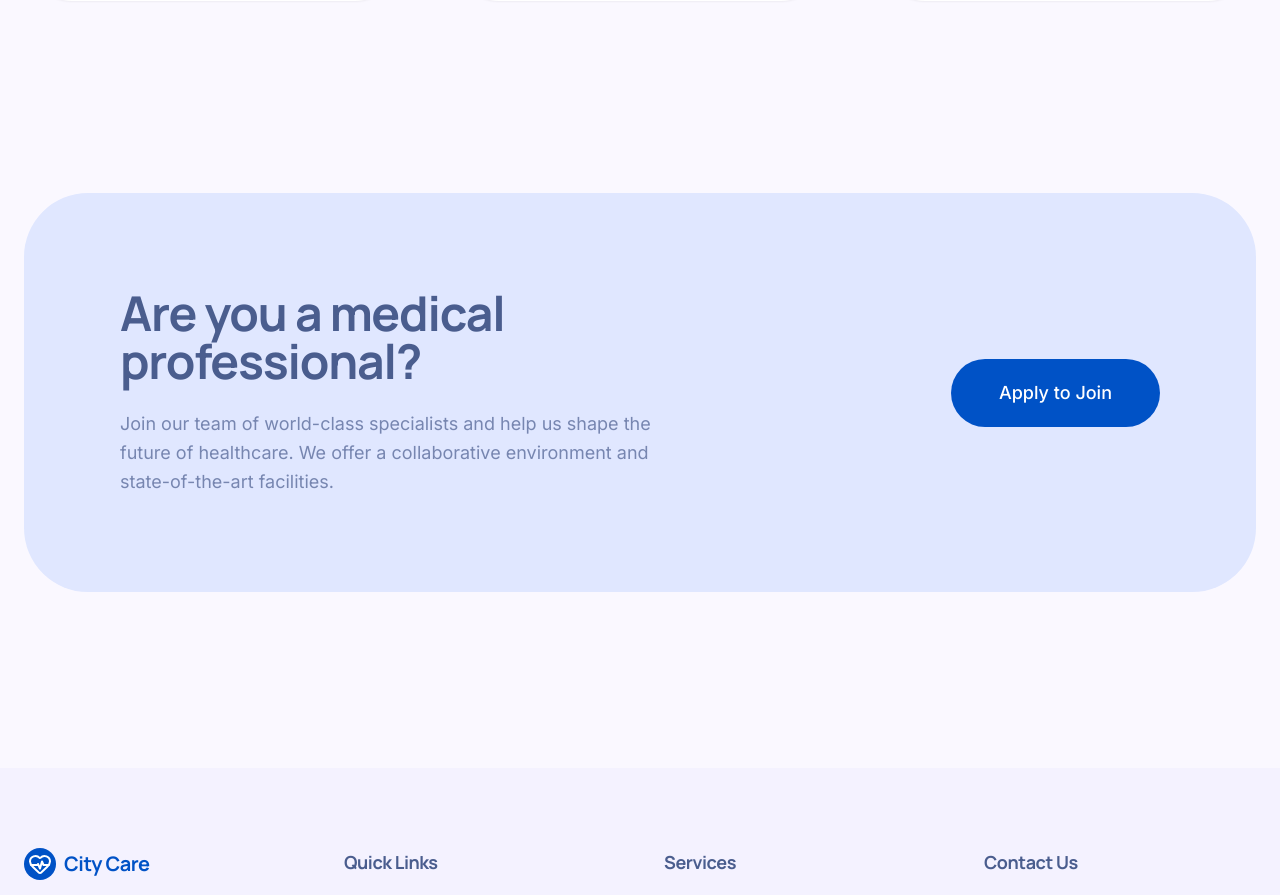
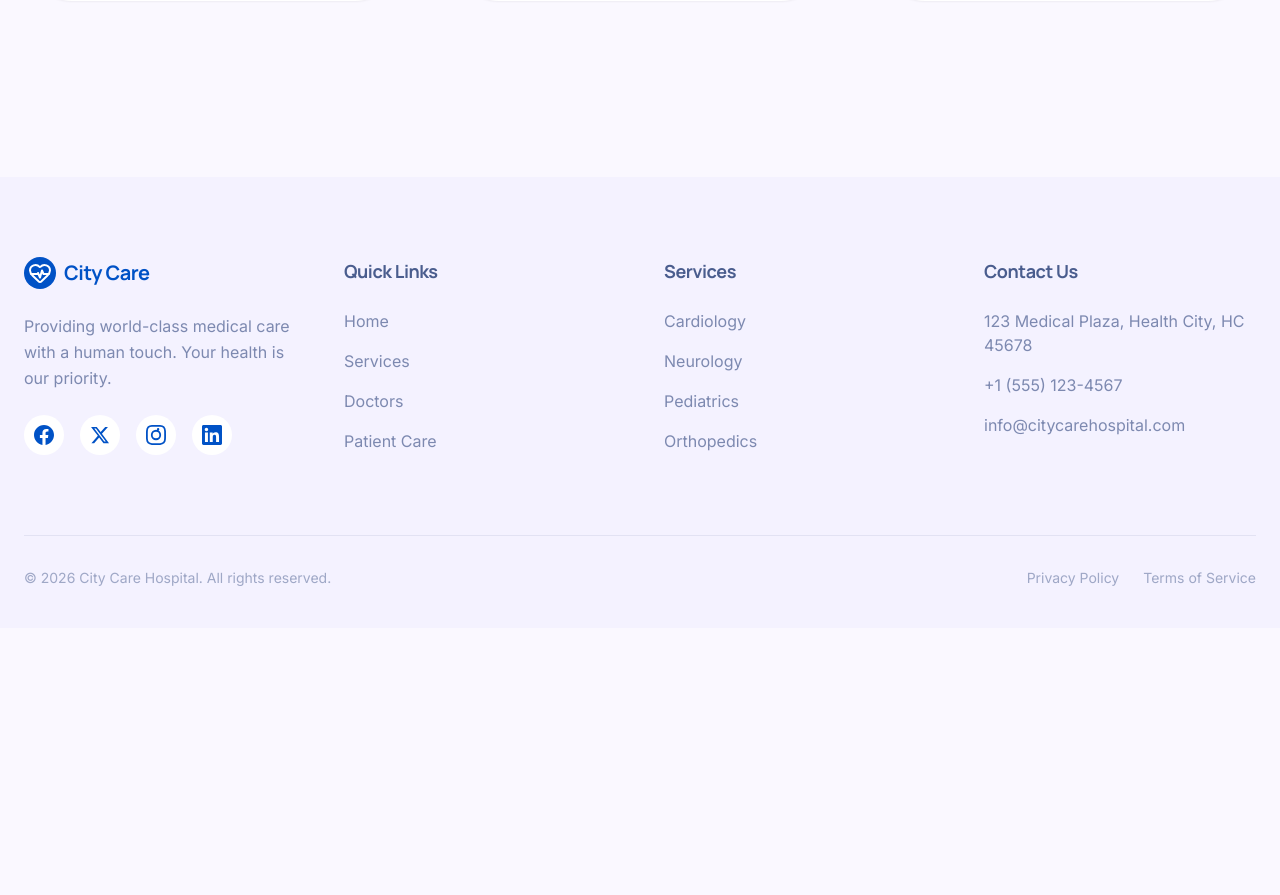
Before and after one commit to SaiBhuvad10/city-care, a PHP site: page /city-care/doctors.php in a window 1280 px wide. Shown: the part 2219-3114 px from the top of the page. After the commit the page ends 2805 px from the top, so only its background shows below. Run offline with PHP 8.4, Linux system fonts and the light colour scheme; data comes from the database, SQL or seed files in the repository; data that the repository does not hold is empty; some libraries are stand-ins or nearby versions.

Commit message:
refactor: remove Join Our Team CTA section from doctors page

```diff
--- a/doctors.php
+++ b/doctors.php
@@ -112,20 +112,7 @@ $result = $conn->query($sql);
         </div>
     </section>
 
-    <!-- Join Our Team CTA -->
-    <section class="py-24 px-6">
-        <div class="max-w-7xl mx-auto bg-accent rounded-[4rem] p-12 md:p-24 flex flex-col md:flex-row items-center justify-between gap-12">
-            <div class="max-w-xl text-center md:text-left">
-                <h2 class="text-4xl md:text-5xl font-display font-bold text-secondary mb-6">
-                    Are you a medical professional?
-                </h2>
-                <p class="text-lg text-secondary/70 leading-relaxed">
-                    Join our team of world-class specialists and help us shape the future of healthcare. We offer a collaborative environment and state-of-the-art facilities.
-                </p>
-            </div>
-            <button class="btn-primary px-12 py-5 text-lg">Apply to Join</button>
-        </div>
-    </section>
+
 </div>
 
 <?php include 'footer.php'; ?>
```
